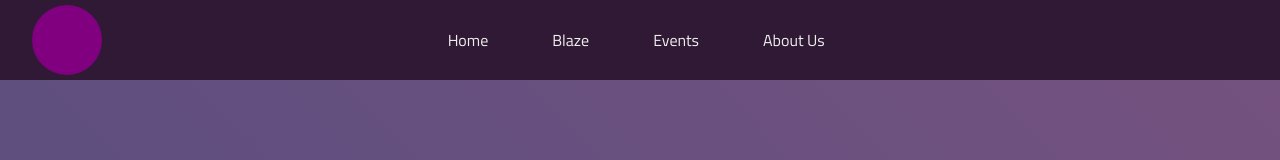
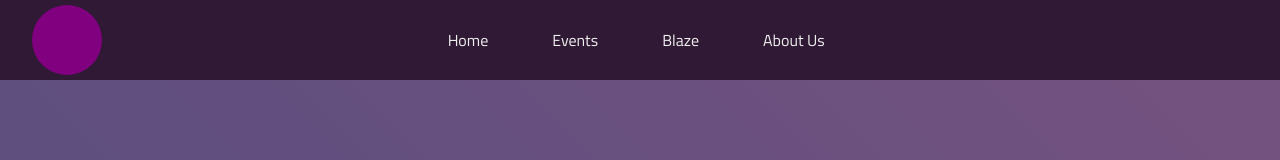
Before and after one commit to Josekariz/stmonic, a React (Create React App) app: page / in a window 1280 px wide. Shown: the top 160 px of the page. Built offline with nearby package versions, Linux system fonts and the light colour scheme.

Commit message:
move link position

```diff
--- a/src/Nav/Navbar1.js
+++ b/src/Nav/Navbar1.js
@@ -20,10 +20,10 @@ function Navbar() {
           <Link to="/">Home</Link>
         </a>
         <a href="/#">
-          <Link to="/blaze">Blaze</Link>
+          <Link to="/events">Events</Link>
         </a>
         <a href="/#">
-          <Link to="/events">Events</Link>
+          <Link to="/blaze">Blaze</Link>
         </a>
         <a href="/#">
           <Link to="/about">About Us</Link>
```
